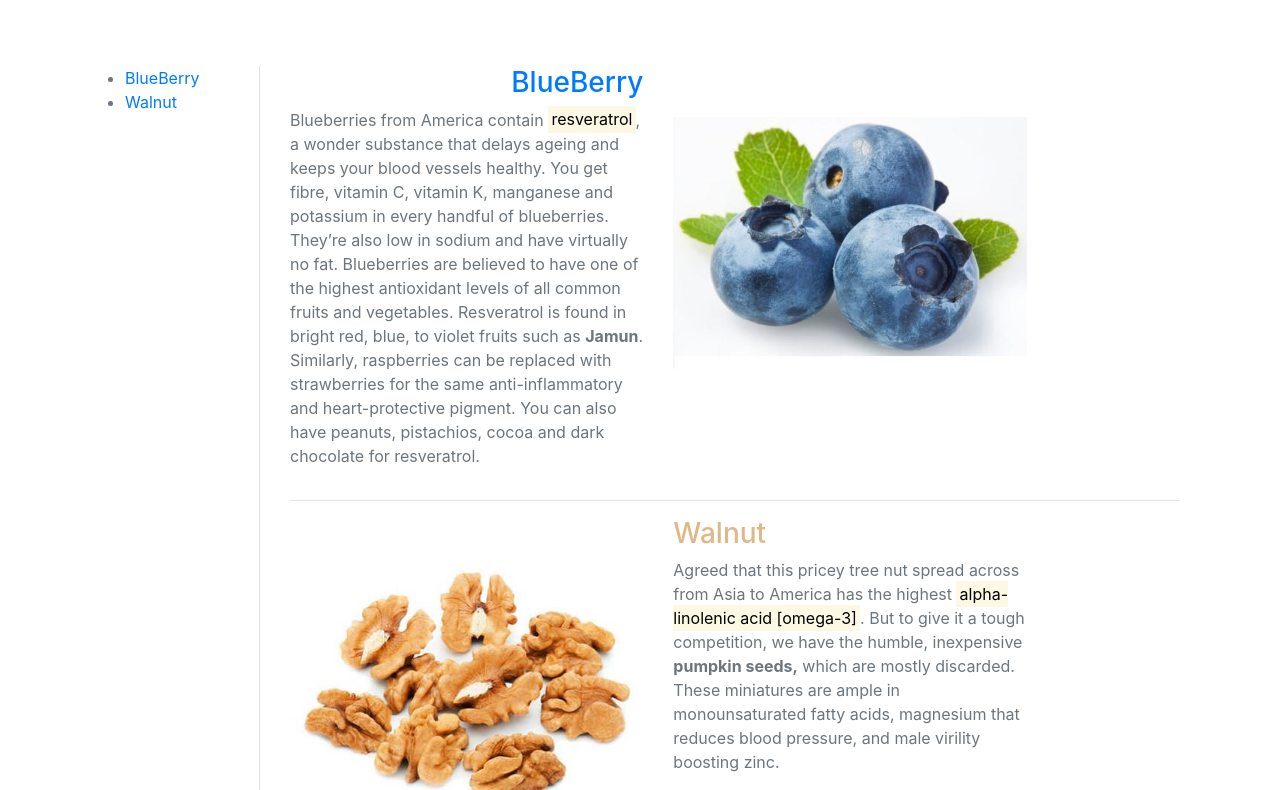
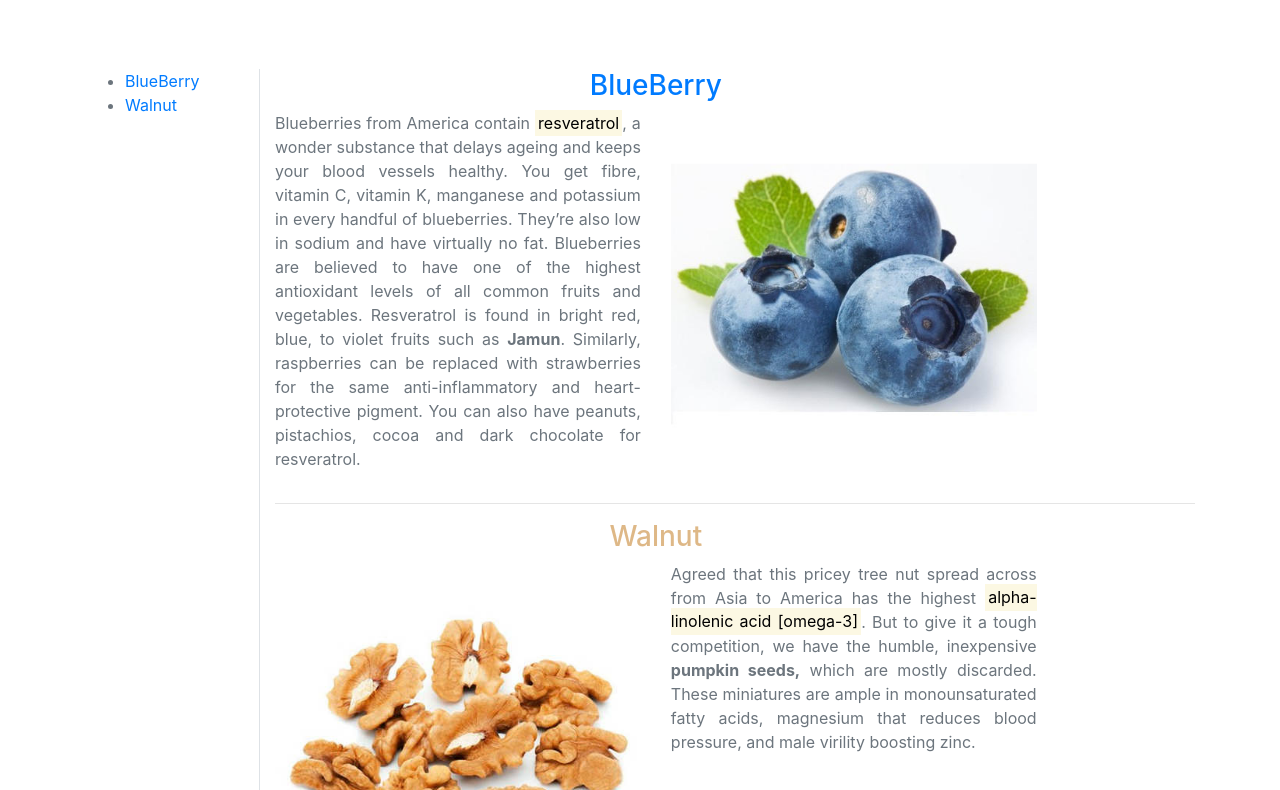
Before and after one commit to singhvedant/super-foods, a website: page public/desi-alt.html in a window 1280 px wide. Shown: the part 92-882 px from the top of the page. Drawn offline with nearby package versions, Linux system fonts and the light colour scheme.

Commit message:
Finished Dummy Page for Desi-Alyternatives

```diff
--- a/public/desi-alt.html
+++ b/public/desi-alt.html
@@ -48,7 +48,7 @@
             </div>
             <div class="row">
                 <a class="navbar-brand" href="#">
-                    <img src="images/icon.jpg" width="90" height="60" class="d-inline-block align-top" alt="">
+                    <img src="images/icon.jpg" width="90" height="60" class="d-inline-block align-top img-thumbnail" alt="">
                 </a>
             </div>
         </nav>
@@ -65,12 +65,16 @@
                     <li><a href="#walnut">Walnut</a></li>
                 </ul>
             </div>
-            <div class="col-md-10 ">
-                <div class="container ">
+            <div class="col-lg-10 ">
+                <div class="container-lg">
+                    <div class="row">
+                        <div class="col-lg-10">
+                            <h3 class="text-primary text-center">BlueBerry</h3>
+                        </div>
+                    </div>
                     <div id="blueberry" class="row">
                         <div class="col-lg-5">
-                            <h3 class="text-primary text-right">BlueBerry</h3>
-                            <p class=" text-secondary ">Blueberries from America contain <mark>resveratrol</mark>, a wonder substance that delays ageing and keeps your blood vessels healthy. You get fibre, vitamin C, vitamin K, manganese and potassium in every handful of blueberries.
+                            <p class=" text-secondary text-justify">Blueberries from America contain <mark>resveratrol</mark>, a wonder substance that delays ageing and keeps your blood vessels healthy. You get fibre, vitamin C, vitamin K, manganese and potassium in every handful of blueberries.
                                 They’re also low in sodium and have virtually no fat. Blueberries are believed to have one of the highest antioxidant levels of all common fruits and vegetables. Resveratrol is found in bright red, blue, to violet fruits
                                 such as <b>Jamun</b>. Similarly, raspberries can be replaced with strawberries for the same anti-inflammatory and heart-protective pigment. You can also have peanuts, pistachios, cocoa and dark chocolate for resveratrol.</p>
                         </div>
@@ -80,13 +84,17 @@
                         </div>
                     </div>
                     <hr>
-                    <div id="walnut" class="row">
+                    <div class="row" id="walnut">
+                        <div class="col-lg-10 text-center">
+                            <h3 style="color:burlywood;">Walnut</h3>
+                        </div>
+                    </div>
+                    <div class="row">
                         <div class="col-lg-5">
                             <img src="images/alt-2.jpg " class="img-fluid" alt="... ">
                         </div>
                         <div class="col-lg-5">
-                            <h3 style="color:burlywood;">Walnut</h3>
-                            <p class=" text-secondary ">Agreed that this pricey tree nut spread across from Asia to America has the highest <mark>alpha-linolenic acid [omega-3]</mark>. But to give it a tough competition, we have the humble, inexpensive <b>pumpkin seeds,</b> which
+                            <p class=" text-secondary  text-justify">Agreed that this pricey tree nut spread across from Asia to America has the highest <mark>alpha-linolenic acid [omega-3]</mark>. But to give it a tough competition, we have the humble, inexpensive <b>pumpkin seeds,</b> which
                                 are mostly discarded. These miniatures are ample in monounsaturated fatty acids, magnesium that reduces blood pressure, and male virility boosting zinc. </p>
                         </div>
                     </div>
```
